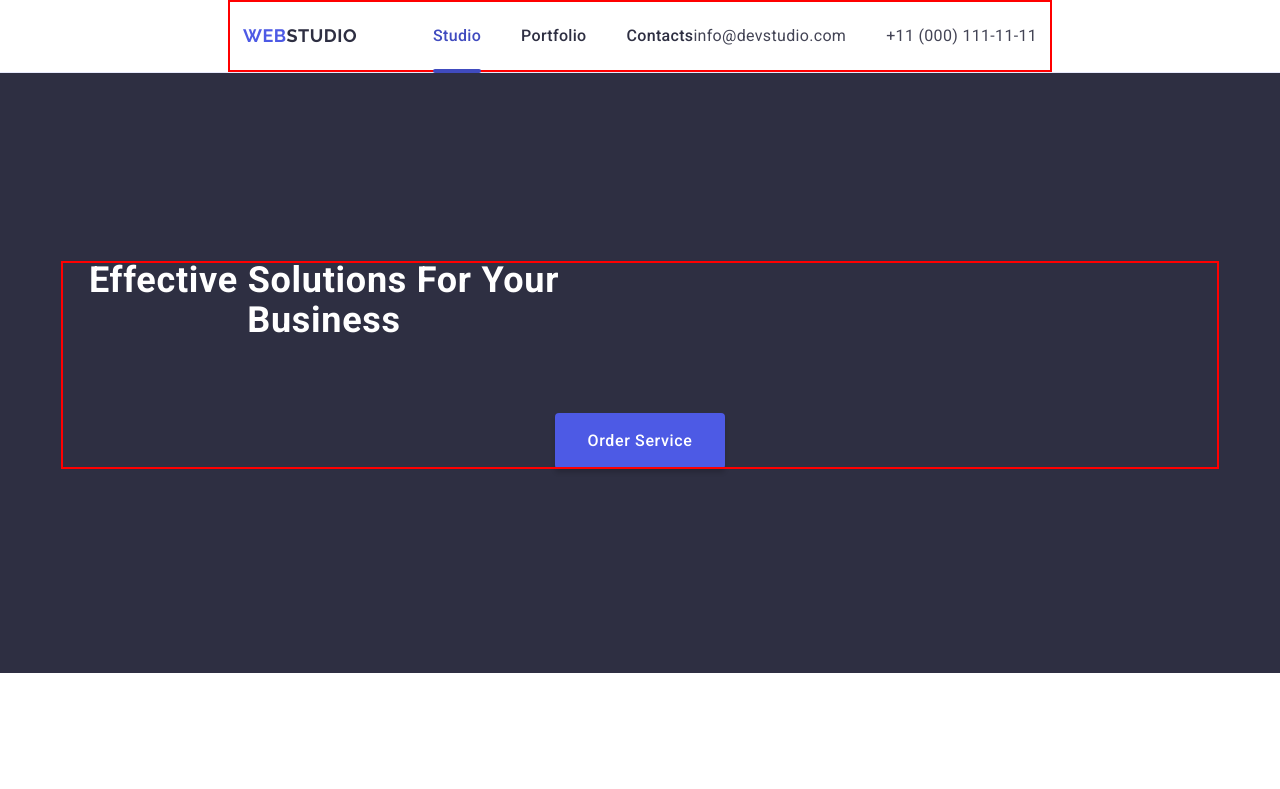
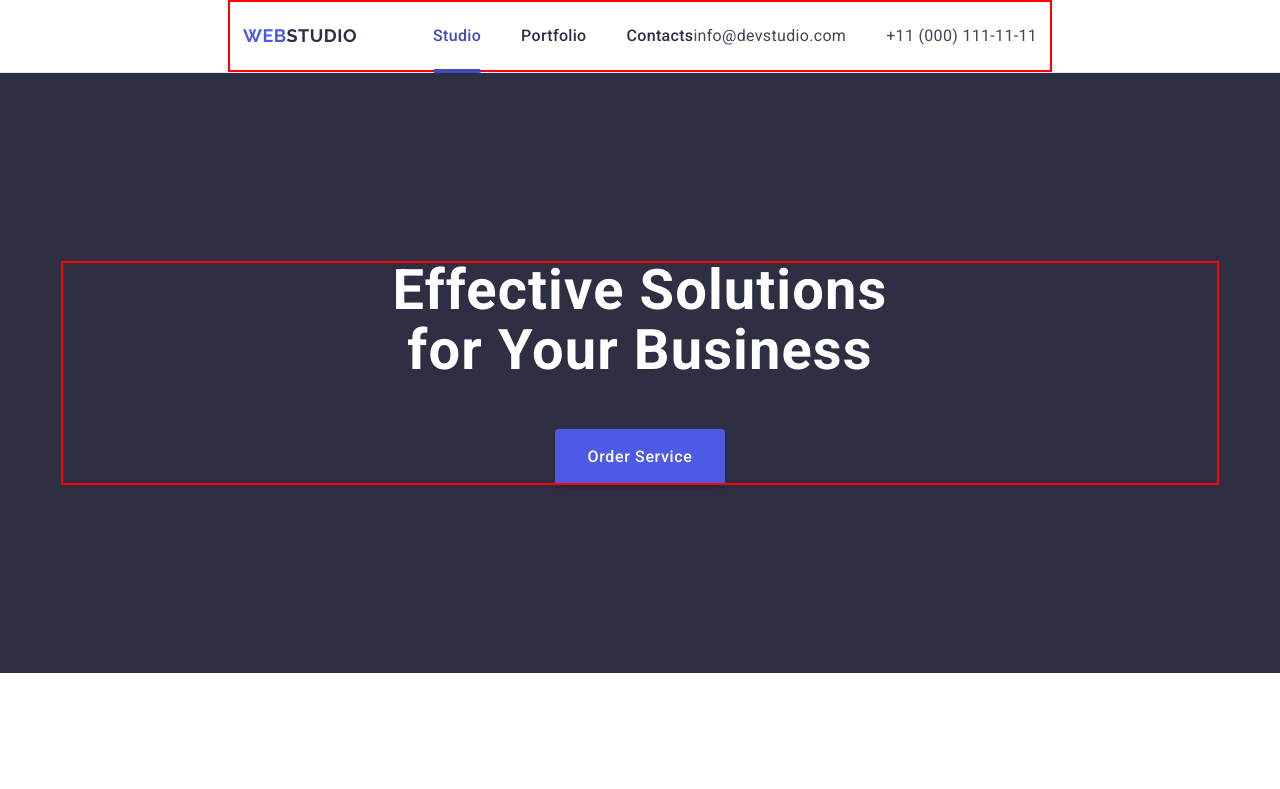
Before and after one commit to MariiaOtset/goit-markup-hw-06, a plain HTML site: page index.html in a window 1280 px wide. Shown: the top 789 px of the page. Drawn offline with nearby package versions, Linux system fonts and the light colour scheme.

Commit message:
hero section done

```diff
--- a/css/styles.css
+++ b/css/styles.css
@@ -209,8 +209,9 @@ address {
 /* Main */
 /* Section 1 */
 .hero {
-    padding: 72px 16px;
+    padding: 72px 0 72px;
     margin: 0 auto;
+    max-width: 320px;
     background-position: center;
     background-color: var(--NAVY-BLUE, #2E2F42);
     background-image: linear-gradient(rgba(46, 47, 66, 0.7), rgba(46, 47, 66, 0.7)), url('../images/background-images/mobile-people-office_result.jpg');
@@ -228,6 +229,8 @@ address {
     .hero {
             background-image: linear-gradient(rgba(46, 47, 66, 0.7), rgba(46, 47, 66, 0.7)),
                 url('../images/background-images/tablet-people-office_result.jpg');
+                padding: 112px 0 112px;
+                max-width: 768px;
 }
 }
 @media only screen and (min-width: 768px) and (min-resolution: 192dpi) {
@@ -251,8 +254,13 @@ address {
                 url('../images/background-images/desktop-people-office@2x_result.jpg');
 }
 }
+.hero-container {
+    display: flex;
+    flex-direction: column;
+    align-items: center;
+}
 .hero-heading {
-    max-width: 288px;
+    max-width: 220px;
     margin-bottom: 72px;
     color: var(--WHITE, #FFF);
     text-align: center;
@@ -264,20 +272,17 @@ address {
 @media only screen and (min-width: 768px) {
     .hero-heading {
         max-width: 496px;
+        margin-bottom: 36px;
+        font-size: 56px;
+        text-transform: none;
+        line-height: 1.07;
     }
 }
-    /*
-    font-size: 56px;
-    line-height: 1.07;
-    letter-spacing: 1.12px;
-
-    margin-bottom: 48px;
-    display: flex;
-    justify-content: center;
-    text-align: center;
-    margin-left: auto;
-    margin-right: auto; */
-
+@media only screen and (min-width: 1158px) {
+    .hero-heading {
+margin-bottom: 48px;
+    }
+}
 .hero-button {
     cursor: pointer;
     background: var(--IRIS, #4D5AE5);
@@ -288,7 +293,6 @@ address {
     font-weight: 500;
     line-height: 1.5;
     letter-spacing: 0.64px;
-    display: block;
     padding: 16px 32px;
     height: 56px;
     min-width: 169px;
--- a/index.html
+++ b/index.html
@@ -61,7 +61,7 @@
     <main>
       <!--Section1-->
       <section class="hero">
-        <div class="container">
+        <div class="container hero-container">
           <h1 class="hero-heading">Effective Solutions for Your Business</h1>
           <button class="hero-button" type="button">Order Service</button>
         </div>
```
